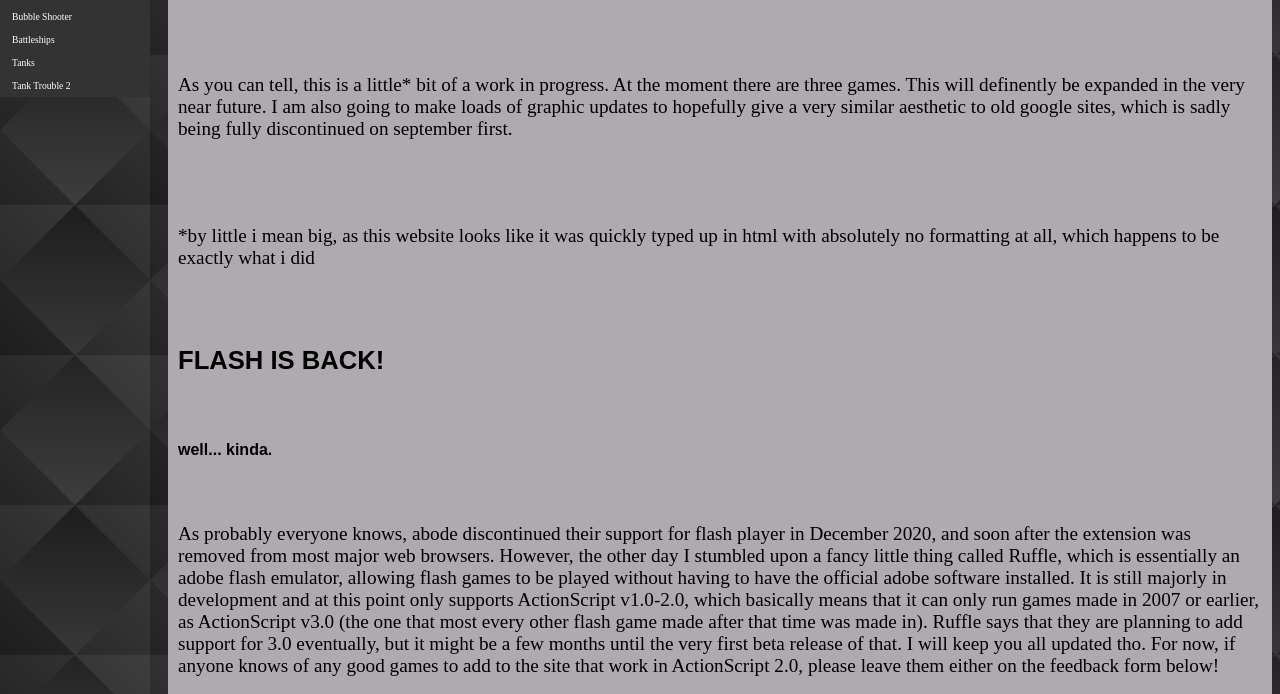
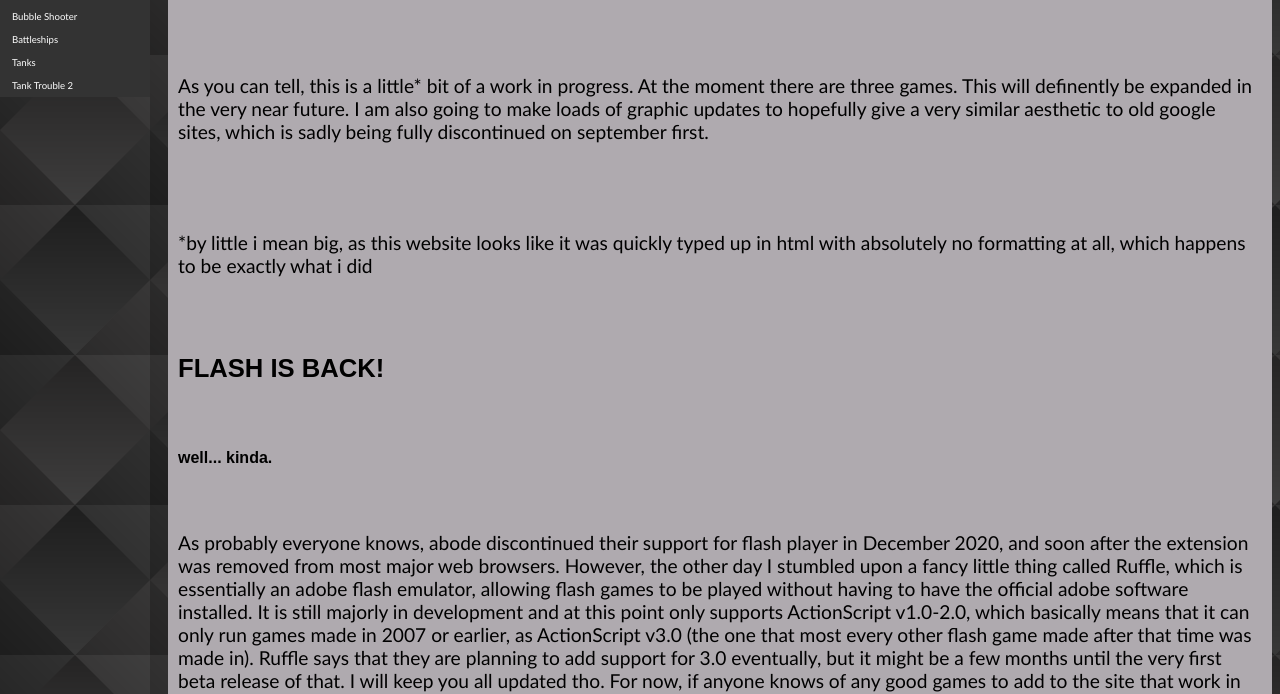
Before and after one commit to ellieeet123/ellieeet123.github.io, a plain HTML site: page index.html in a window 1280 px wide. Shown: the part 95-789 px from the top of the page. Drawn offline with Linux system fonts and the light colour scheme.

Commit message:
Update index.html

```diff
--- a/index.html
+++ b/index.html
@@ -39,7 +39,7 @@
     }
 
     .main p {
-    font: 1.2rem trebuchet;
+    font: 1.2rem trebuchet ms;
     text-align: left;
     }
   </style>
@@ -58,7 +58,7 @@
     .sidebar a {
       padding: 6px 8px 6px 12px;
       text-decoration: none;
-      font: 0.6rem trebuchet;
+      font: 0.6rem trebuchet ms;
       color: #fff;
       display: block;
     }
```
